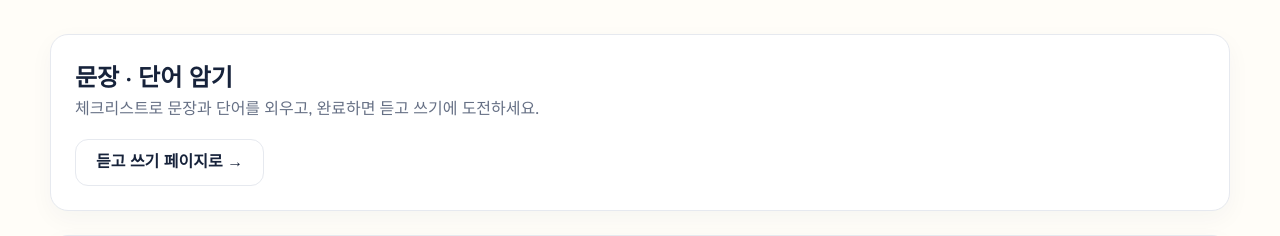
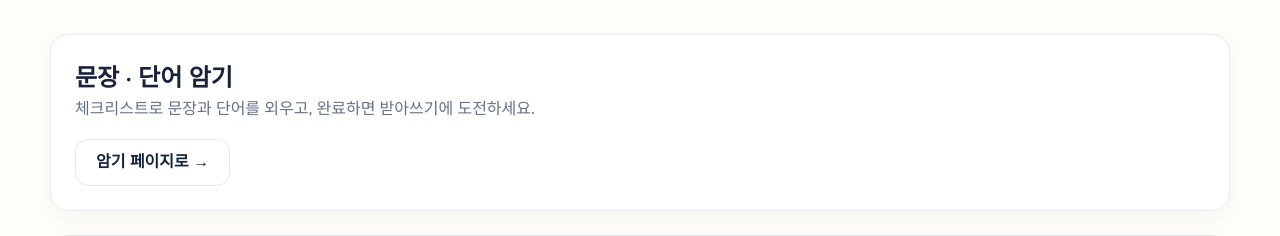
Before and after one commit to cksdudd103/elementary-learning-app, a Flask app: page /learn/english/review in a window 1280 px wide. Shown: the part 272-508 px from the top of the page. Run offline with Flask 3, Linux system fonts and the light colour scheme; a user stored in the database is signed in; parts of the project's set-up code (start-up, migrations or seed data) failed here and were passed over.

Commit message:
revert: restore original memorize links in dashboard and english_review

```diff
--- a/app/templates/student/dashboard.html
+++ b/app/templates/student/dashboard.html
@@ -34,7 +34,7 @@
             <a class="button secondary" href="{{ url_for('student.english_review') }}">먼저 복습</a>
             <a class="button dark" href="{{ url_for('student.start_english', count=random_count()) }}">랜덤 시작 (10~30)</a>
         </div>
-        <a class="button secondary full" href="{{ url_for('student.english_dictation') }}" style="margin-top:10px;">📚 영어 듣고 쓰기</a>
+        <a class="button secondary full" href="{{ url_for('student.english_memorize') }}" style="margin-top:10px;">📚 문장 · 단어 암기</a>
     </article>
     <article class="learn-card korean-card">
         <div class="card-icon">가</div>
--- a/app/templates/student/english_review.html
+++ b/app/templates/student/english_review.html
@@ -8,8 +8,8 @@
 
 <section class="panel">
     <div class="section-head"><h2>문장 · 단어 암기</h2></div>
-    <p class="muted">체크리스트로 문장과 단어를 외우고, 완료하면 듣고 쓰기에 도전하세요.</p>
-    <a class="button secondary" href="{{ url_for('student.english_dictation') }}">듣고 쓰기 페이지로 →</a>
+    <p class="muted">체크리스트로 문장과 단어를 외우고, 완료하면 받아쓰기에 도전하세요.</p>
+    <a class="button secondary" href="{{ url_for('student.english_memorize') }}">암기 페이지로 →</a>
 </section>
 
 <section class="panel">
```
